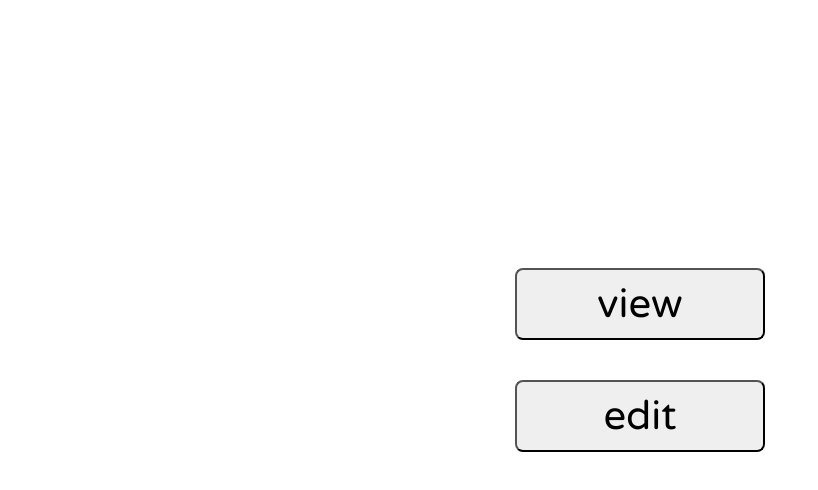
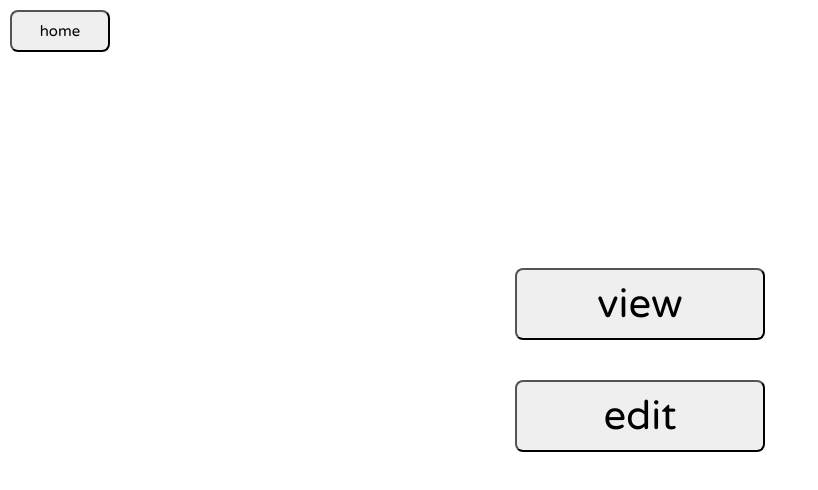
Before and after one commit to purplevarun/fifa-stats, a React (Create React App) app in the folder frontend/: page /fifa-stats/ in a window 1280 px wide. Shown: the top 490 px of the page, without its empty margins (0-818 px from the left). Built offline with nearby package versions, Linux system fonts and the light colour scheme.

Commit message:
add backbutton

```diff
--- a/frontend/src/app/App.tsx
+++ b/frontend/src/app/App.tsx
@@ -1,9 +1,11 @@
 import { BrowserRouter } from "react-router-dom";
 import RouteManager from "../routes/RouteManager";
+import BackButton from "./BackButton";
 
 const App = () => {
 	return (
 		<BrowserRouter basename="/fifa-stats">
+			<BackButton />
 			<RouteManager />
 		</BrowserRouter>
 	);
--- /dev/null
+++ b/frontend/src/app/BackButton.tsx
@@ -0,0 +1,10 @@
+import Button from "../components/Button";
+
+const BackButton = () => {
+	return (
+		<div style={{ position: "absolute", left: "10px", top: "10px" }}>
+			<Button text="home" path="/" size="small" />
+		</div>
+	);
+};
+export default BackButton;
```
